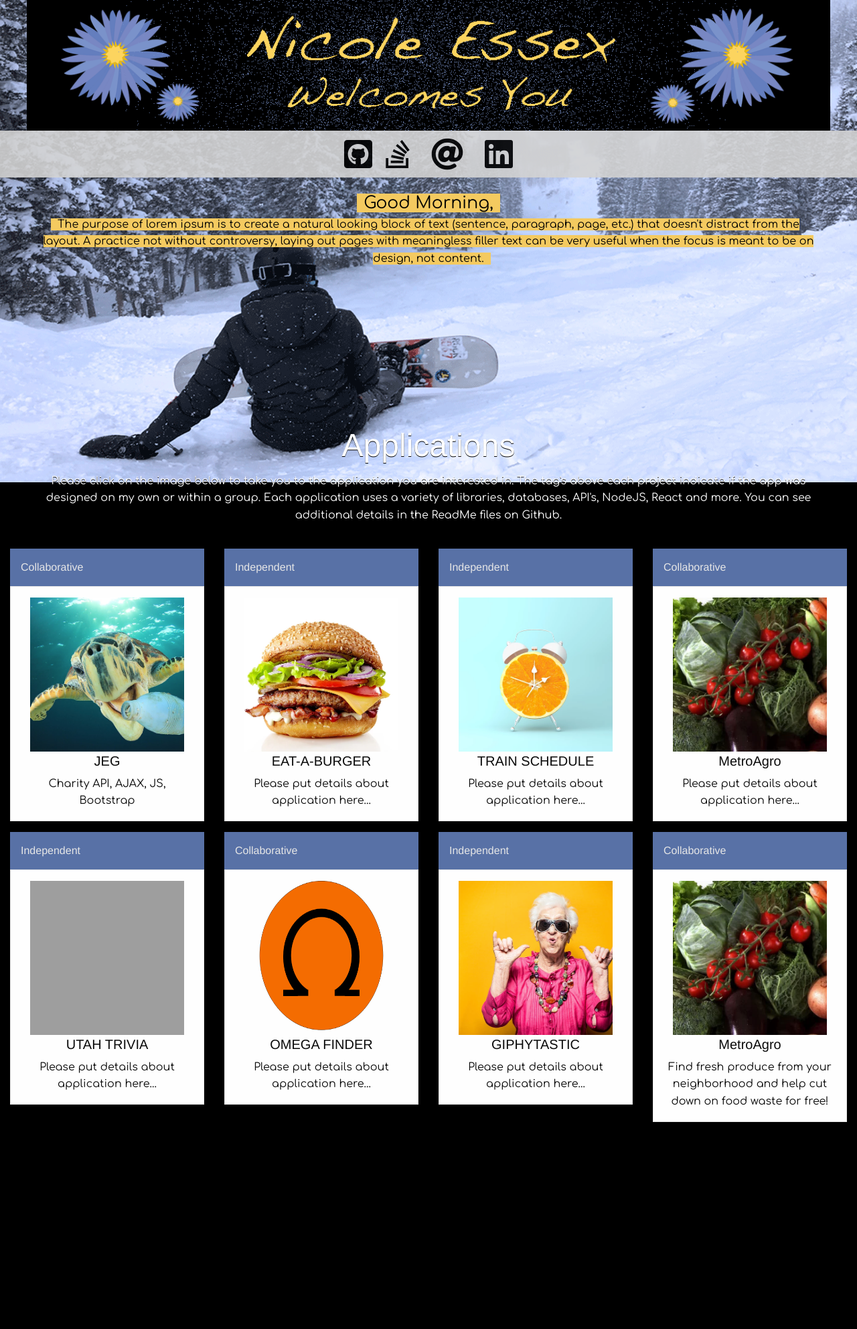
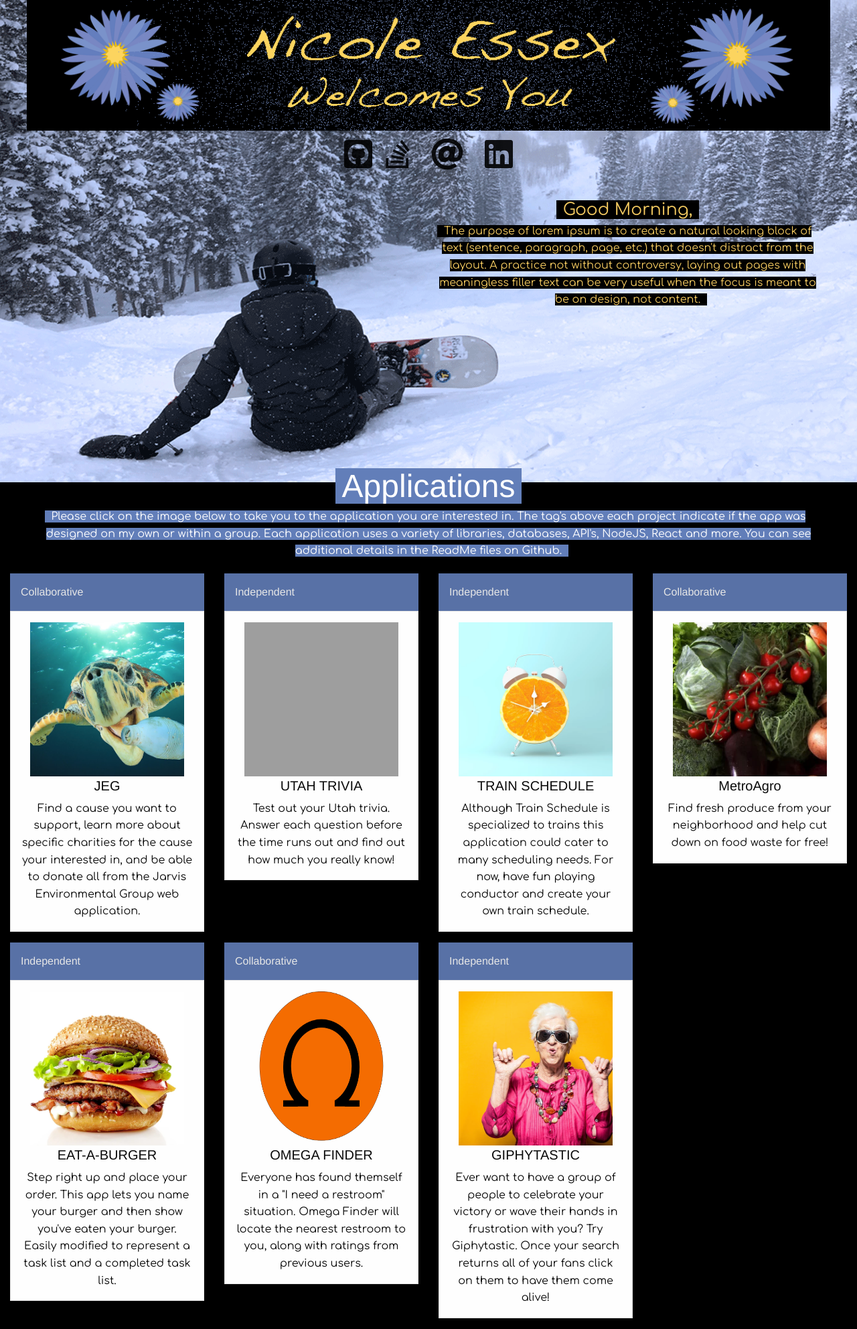
Before and after one commit to NicoleEssex/NicoleEssexPortfolio, a PHP site: page / in a window 1280 px wide. Shown: the whole page at 67% size. Before the commit the page ends 1675 px from the top, so only its background shows below. Run offline with PHP 8.4, Linux system fonts and the light colour scheme; some libraries are stand-ins or nearby versions; grey boxes are pictures that could not be loaded.

Commit message:
added descriptions to apps

```diff
--- a/assets/css/style.css
+++ b/assets/css/style.css
@@ -2,6 +2,7 @@ body{
     background: black url("../images/IMG_3483-6-1200.gif") no-repeat;
     text-align: center;
     margin: 0 auto;
+    background: cover;
 }
 
 
@@ -16,19 +17,19 @@ body{
     font-size: 25px;
     /* opacity: .9;
     text-shadow: 0 1px 20px #F4CA60; */
-    color: black;
+    color: #F4CA60;
     display: inline;
-    background: #F4CA60;
-    box-shadow: 10px 0 0 #F4CA60, -10px 0 0 #F4CA60;
+    background: black;
+    box-shadow: 10px 0 0 black, -10px 0 0 black;
 
 }
 
 #bio {
     display: inline;
-    background: #F4CA60;
-    box-shadow: 10px 0 0 #F4CA60, -10px 0 0 #F4CA60;
+    background: black;
+    box-shadow: 10px 0 0 black, -10px 0 0 black;
     font-size: 16px;
-    color: black;
+    color: #F4CA60;
 
 }
 
@@ -41,8 +42,9 @@ body{
     position: sticky;
     top: 0;
     z-index: 1000;
-    background-color: lightgray;
+    /* background-color: lightgray; */
     opacity: .9;
+    margin-bottom: 10px;
 }
 
 #intro {
@@ -75,12 +77,18 @@ h4 {
 
 #projectTitle  {
     color: white;
-    text-shadow: 0 1px 0 black;
+    display: inline;
+    background: #627EB9;
+    box-shadow: 10px 0 0 #627EB9, -10px 0 0 #627EB9;
+
 }
 
 #projectSubTitle {
     color: white;
-    text-shadow: 0 1px 0 black;
+    display: inline;
+    background: #627EB9;
+    box-shadow: 10px 0 0 #627EB9, -10px 0 0 #627EB9;
+
 }
 
 #projectSection {
--- a/index.html
+++ b/index.html
@@ -35,10 +35,10 @@
     </div>
     <div id="intro"class="grid-container grid-container-padded">
         <div class="grid-x grid-margin-x">
-            <div class="cell small-6">
+            <div class="cell small-3 medium-6">
                 <!-- <img src="assets/images/IMG_1589-square.png" id="profile" alt="Picture of Nicole Essex"> -->
             </div>
-            <div class="cell xs-12 small-12 medium-12">
+            <div class="cell xs-12 small-12 medium-6">
                 <div id="greeting"></div><br>
                 <p id="bio">The purpose of lorem ipsum is to create a natural looking block of text (sentence, paragraph, page, etc.)
                     that doesn't distract from the layout. A practice not without controversy, laying out pages with meaningless
@@ -49,7 +49,7 @@
             <div id="space"></div>
                 <div class ="container">
                 <div class="cell xs-12 small-12 medium-5">
-                    <h1 id="projectTitle">Applications</h1>
+                    <h1 id="projectTitle">Applications</h1><br>
                     <p id="projectSubTitle">Please click on the image below to take you to the application you are interested in. The tag's above each project indicate if the app was designed on my own or within a group. Each application uses a variety of libraries, databases, API's, NodeJS, React and more. You can see additional details in the ReadMe files on Github.</p>
                 </div>
                 </div>
@@ -67,21 +67,21 @@
                         <div class="card-section">
                             <img class="project-image" src="assets/images/jeg.png">
                             <h5>JEG</h5>
-                            <p>Charity API, AJAX, JS, Bootstrap</p>
+                            <p>Find a cause you want to support, learn more about specific charities for the cause your interested in, and be able to donate all from the Jarvis Environmental Group web application.</p>
                         </div>
                     </div>
                 </a>
             </div>
             <div class="cell">
-                <a href="https://mvc-burgers.herokuapp.com/burgers">
+                <a href = "https://nicoleessex.github.io/Trivia-Game/">
                     <div class="card-divider">
                             Independent
                     </div>
                     <div class="card">
                         <div class="card-section">
-                            <img class="project-image" src="assets/images/burger.png">
-                            <h5>EAT-A-BURGER</h5>
-                            <p>Please put details about application here...</p>
+                            <img class="project-image" src="assets/images/utahSRR.jpg">
+                            <h5>UTAH TRIVIA</h5>
+                            <p>Test out your Utah trivia. Answer each question before the time runs out and find out how much you really know!</p>
                         </div>
                     </div>
                 </a>
@@ -95,7 +95,7 @@
                         <div class="card-section">
                             <img class="project-image" src="assets/images/orange-clock-1.png">
                             <h5>TRAIN SCHEDULE</h5>
-                            <p>Please put details about application here...</p>
+                            <p>Although Train Schedule is specialized to trains this application could cater to many scheduling needs. For now, have fun playing conductor and create your own train schedule.</p>
                         </div>
                     </div>
                 </a>
@@ -109,7 +109,7 @@
                         <div class="card-section">
                             <img class="project-image" src="assets/images/149694432-vegetable-basket-wooden-box-clean-eating-range.jpg">
                             <h5>MetroAgro</h5>
-                            <p>Please put details about application here...</p>
+                            <p>Find fresh produce from your neighborhood and help cut down on food waste for free!</p>
                         </div>
                     </div>
                 </a>
@@ -120,15 +120,15 @@
     <div id="projectSection"class="container">
         <div class="grid-x grid-padding-x small-up-1 medium-up-3 large-up-4">
             <div class="cell">
-                <a href = "https://nicoleessex.github.io/Trivia-Game/">
+                <a href="https://mvc-burgers.herokuapp.com/burgers">
                     <div class="card-divider">
                             Independent
                     </div>
                     <div class="card">
                         <div class="card-section">
-                            <img class="project-image" src="assets/images/utahSRR.jpg">
-                            <h5>UTAH TRIVIA</h5>
-                            <p>Please put details about application here...</p>
+                            <img class="project-image" src="assets/images/burger.png">
+                            <h5>EAT-A-BURGER</h5>
+                            <p>Step right up and place your order. This app lets you name your burger and then show you've eaten your burger. Easily modified to represent a task list and a completed task list.</p>
                         </div>
                     </div>
                 </a>
@@ -142,7 +142,7 @@
                         <div class="card-section hang-letters">
                             <img class="project-image" src="assets/images/omega.png">
                             <h5>OMEGA FINDER</h5>
-                            <p>Please put details about application here...</p>
+                            <p>Everyone has found themself in a "I need a restroom" situation. Omega Finder will locate the nearest restroom to you, along with ratings from previous users.</p>
                         </div>
                     </div>
                 </a>
@@ -156,13 +156,13 @@
                         <div class="card-section hang-letters">
                             <img class="project-image" src="assets/images/giphytastic.png">
                             <h5>GIPHYTASTIC</h5>
-                            <p>Please put details about application here...</p>
+                            <p>Ever want to have a group of people to celebrate your victory or wave their hands in frustration with you? Try Giphytastic. Once your search returns all of your fans click on them to have them come alive!</p>
                         </div>
                     </div>
                 </a>
             </div>
             <div class="cell">
-                <a href="https://secure-retreat-41621.herokuapp.com/">
+                <!-- <a href="https://secure-retreat-41621.herokuapp.com/">
                     <div class="card-divider">
                             Collaborative
                     </div>
@@ -170,10 +170,10 @@
                         <div class="card-section hang-letters">
                             <img class="project-image" src="assets/images/149694432-vegetable-basket-wooden-box-clean-eating-range.jpg">
                             <h5>MetroAgro</h5>
-                            <p>Find fresh produce from your neighborhood and help cut down on food waste for free!</p>
+                            <p></p>
                         </div>
                     </div>
-                </a>
+                </a>     -->
             </div>
         </div>
     </div>
```
